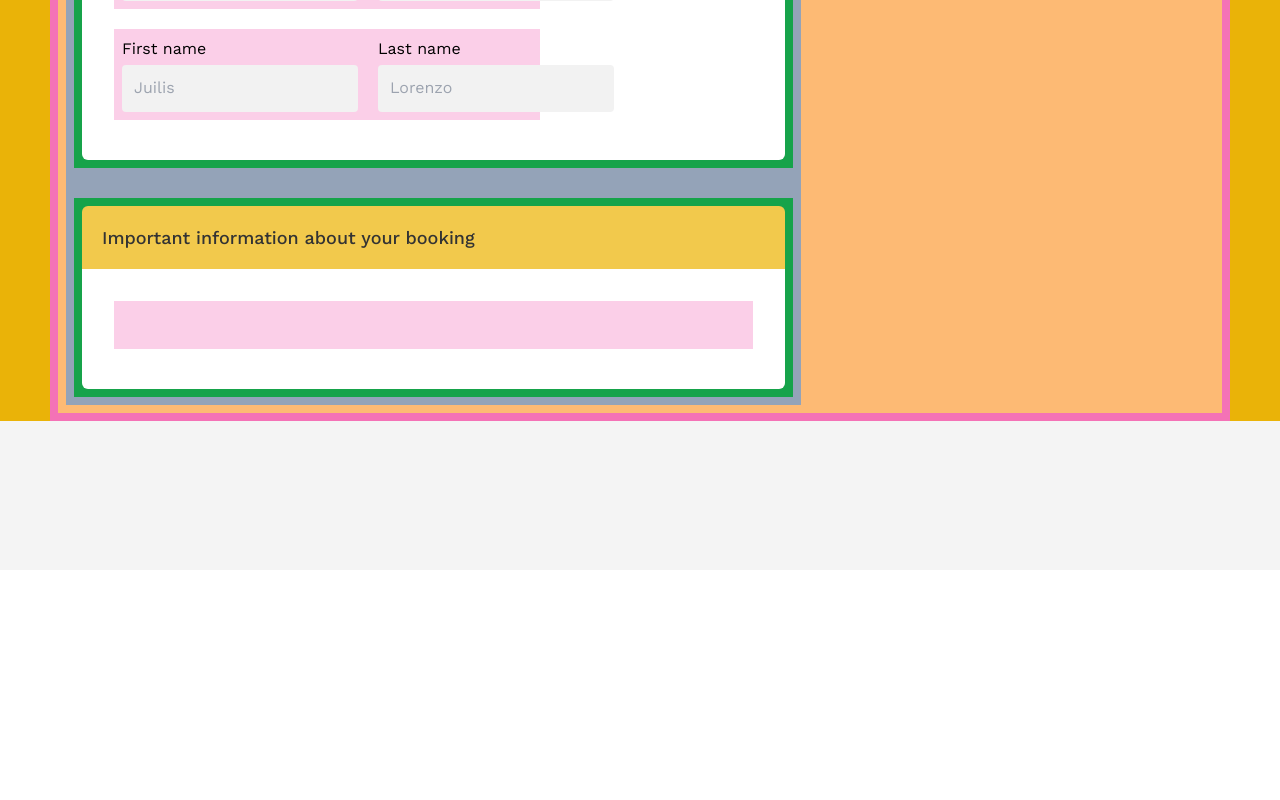
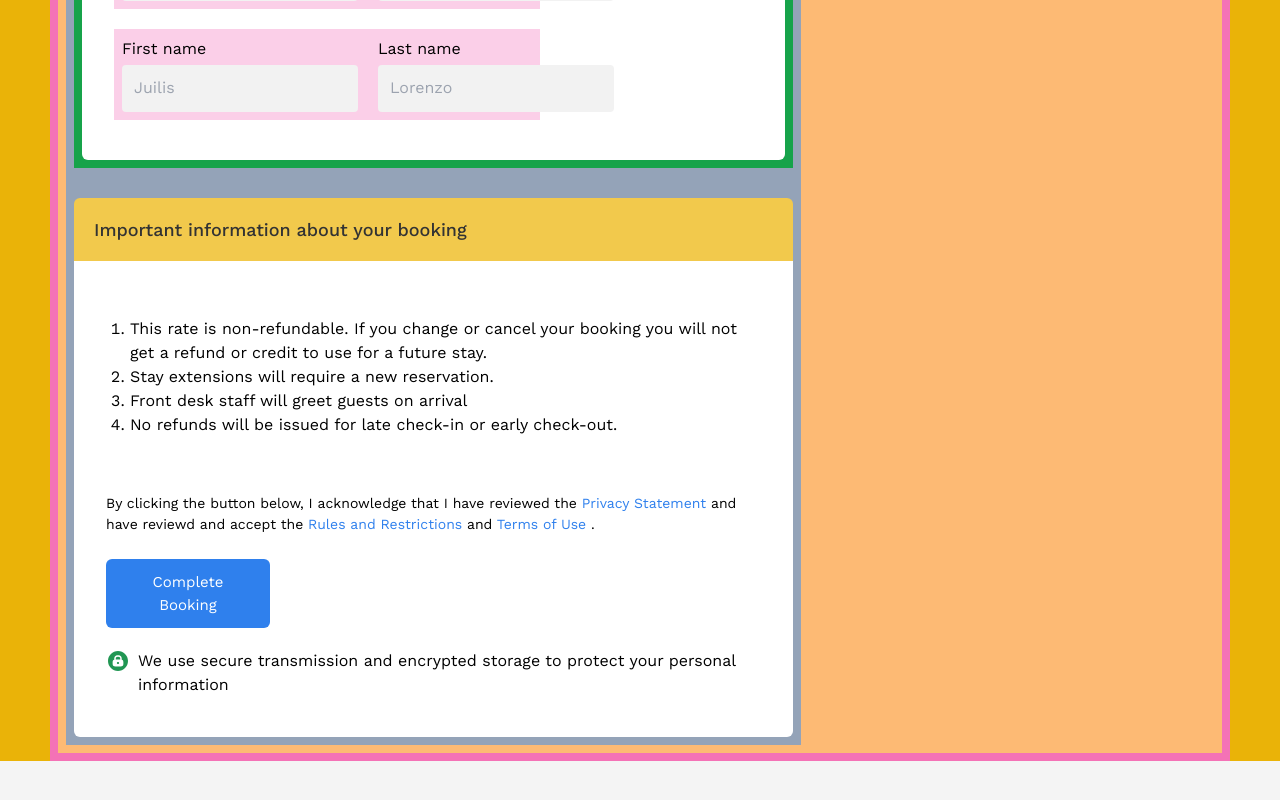
Before and after one commit to SaraDrwish/algoriza-internship-FE204, a Vue app: page /checkout in a window 1280 px wide. Shown: the part 1332-2132 px from the top of the page. Before the commit the page ends 1902 px from the top, so only its background shows below. Built offline with nearby package versions, Linux system fonts and the light colour scheme; a web font is replaced by a local one.

Commit message:
109 search and res / PD  34

```diff
--- a/src/components/CheckoutCompo/Checkout.vue
+++ b/src/components/CheckoutCompo/Checkout.vue
@@ -32,8 +32,10 @@
       <!-- start left big div -->
 
         <div class="bg-slate-400 p-2 flex-1 flex flex-col gap-[30px]">
-      <!-- ///// -->
-          <div class="bg-green-600 p-2">
+
+        <!-- ////////////////////////////// -->
+
+            <div class="bg-green-600 p-2">
             <div class="bg-primary text-white rounded-t-[6px] ">
               <div class="flex gap-[16px] font-[500] py-[18px] pl-[20px]">
                 <img src="../../assets/icons/security-user 111.svg" alt="security-user">
@@ -101,7 +103,7 @@
 
         </div>
 
-        <!-- ////// -->
+        <!-- ////////////////////////////// -->
 
            <div class="bg-green-600 p-2">
               <div class="bg-primary text-white rounded-t-[6px] ">
@@ -196,9 +198,9 @@
               </div>
             </div>
 
-      <!-- /////// -->
+      <!-- ////////////////////////////// -->
 
-         <div class="bg-green-600 p-2">
+         <div class=" ">
                 <div class="bg-CkeckoutYellowPAy text-Gray2 rounded-t-[6px] ">
                   <div class="flex gap-[16px] font-[500] py-[18px] pl-[20px]">
                     <p class=" text-[18px]" >Important information about your booking</p>
@@ -207,19 +209,44 @@
 
                 <div class="bg-white rounded-b-[6px]">
 
-                  <form @submit.prevent class="px-[32px] pt-[32px] p-[40px] flex flex-col gap-[20px] " >
+                  <div  class="px-[32px] pt-[32px] p-[40px] flex flex-col  " >
 
-                    <div class="bg-pink-200 p-[24px] flex ">
-
+                    <div class=" p-[24px] flex  mb-[32px]">
+                      <ol class="list-decimal">
+                        <li>This rate is non-refundable.
+                           If you change or cancel your booking you will not get a refund or credit
+                            to use for a future stay.
+                        </li>
+                        <li>Stay extensions will require a new reservation.</li>
+                        <li>Front desk staff will greet guests on arrival</li>
+                        <li>No refunds will be issued for late check-in or early check-out.</li>
+                      </ol>
                     </div>
 
-                  </form>
+                    <div class="text-[14px]">
+                      <p>By clicking the button below, I acknowledge that I have reviewed the
+                      <a href="#" class="text-primary">Privacy Statement</a>
+                       and have reviewd and accept the
+                       <a href="#" class="text-primary" >Rules and Restrictions</a>
+                          and
+                       <a href="#" class="text-primary" > Terms of Use</a> . </p>
+                    </div>
+
+                    <button class="px-[18px] py-[12px] bg-primary text-white text-[15px]
+                    w-1/4 mb-[21px] mt-[24px]"> Complete Booking </button>
+
+                    <div class="flex gap-[8px] ">
+                      <img class="w-[24px] h-[24px] " src="../../assets/icons/lock-circle 111.svg" alt="lock">
+                      <p  >We use secure transmission and encrypted storage to protect your personal information </p>
+                    </div>
+
+                  </div>
 
                 </div>
               </div>
 
 
-              <!-- //////// -->
+        <!-- ////////////////////////////// -->
 
 
         </div>
```
